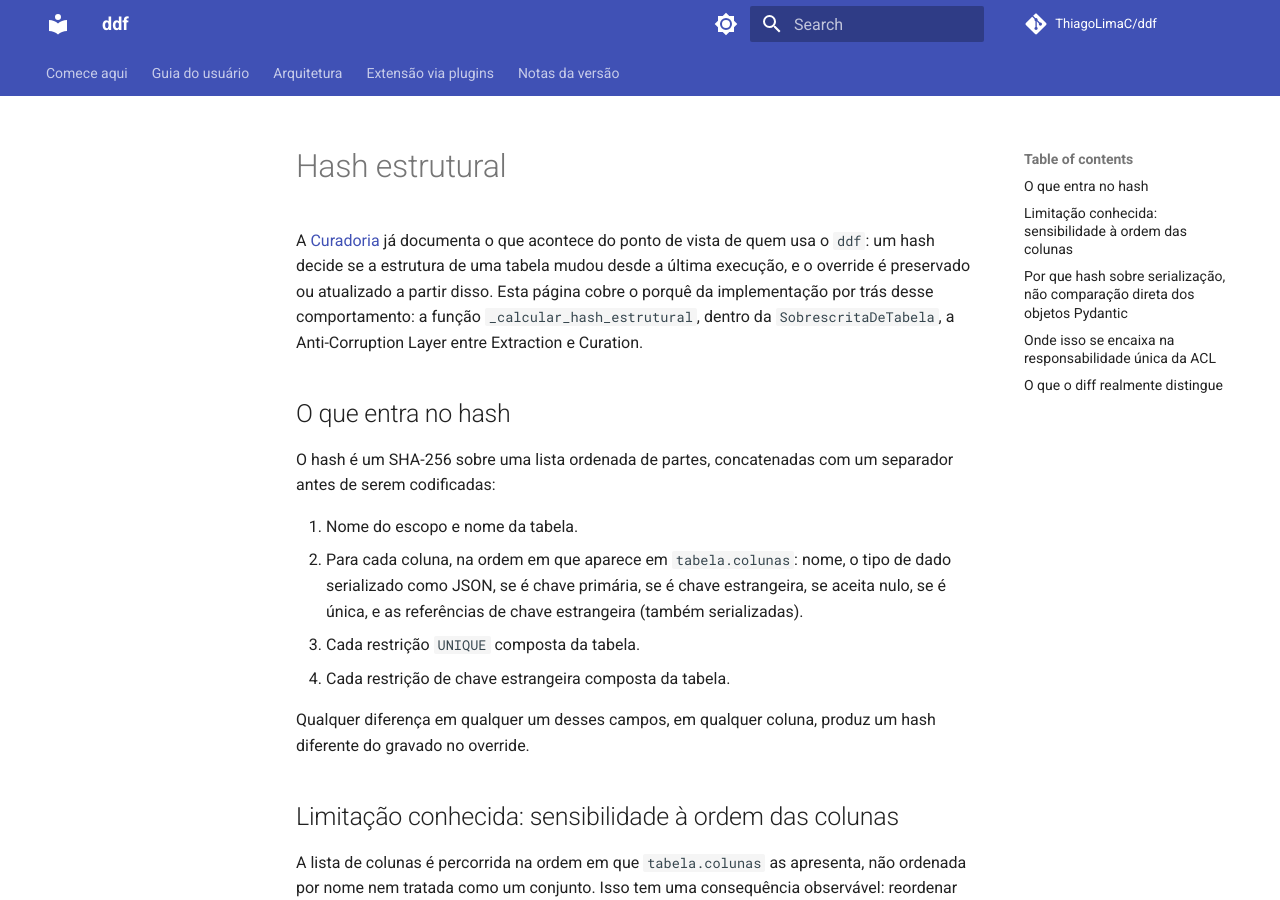
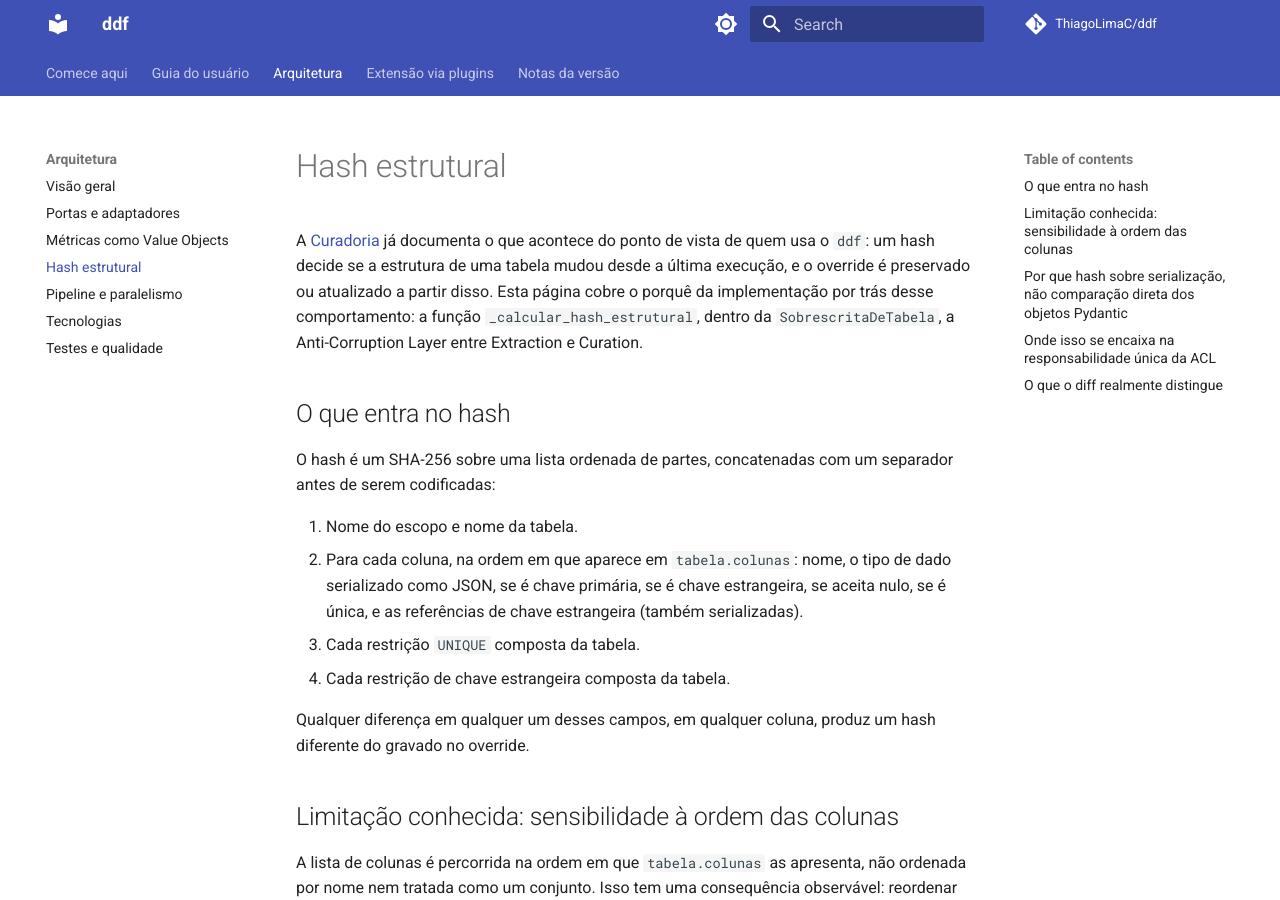
Before and after one commit to ThiagoLimaC/ddf, an MkDocs documentation site: the page built from site_docs/arquitetura/hash-estrutural.md, in a window 1280 px wide and 900 px high. Built offline with MkDocs 1.6.1 and Material for MkDocs 9.7.7, drawn with Linux system fonts in a browser that asks for light colours; comment, search, counter and statistics services are not loaded.

Commit message:
docs(site_docs): adiciona curadoria e analisadores no guia de usuario e declara paginas de arquitetura

```diff
--- a/mkdocs.yml
+++ b/mkdocs.yml
@@ -43,15 +43,21 @@ nav:
       - Guia rápido: guia-rapido.md
   - Guia do usuário:
       - Extração: guia/extracao.md
-      - Curadoria (overrides): guia/curadoria.md
+      - Curadoria: guia/curadoria.md
       - Estratégias de amostragem: guia/amostragem.md
-      - Analisadores (métricas): guia/analisadores.md
-      - Avisos: guia/avisos.md
+      - Analisadores: guia/analisadores.md
       - Artefatos gerados:
           - Visão geral: artefatos/index.md
           - Projeto dbt: artefatos/dbt.md
           - Documentação Markdown: artefatos/markdown.md
           - Contexto para IA: artefatos/contexto-ia.md
-  - Arquitetura: arquitetura.md
+  - Arquitetura:
+      - Visão geral: arquitetura/index.md
+      - Portas e adaptadores: arquitetura/portas-e-adaptadores.md
+      - Métricas como Value Objects: arquitetura/metricas-como-value-objects.md
+      - Hash estrutural: arquitetura/hash-estrutural.md
+      - Pipeline e paralelismo: arquitetura/pipeline-e-paralelismo.md
+      - Tecnologias: arquitetura/tecnologias.md
+      - Testes e qualidade: arquitetura/testes-e-qualidade.md
   - Extensão via plugins: extensao.md
   - Notas da versão: notas-da-versao.md
```
